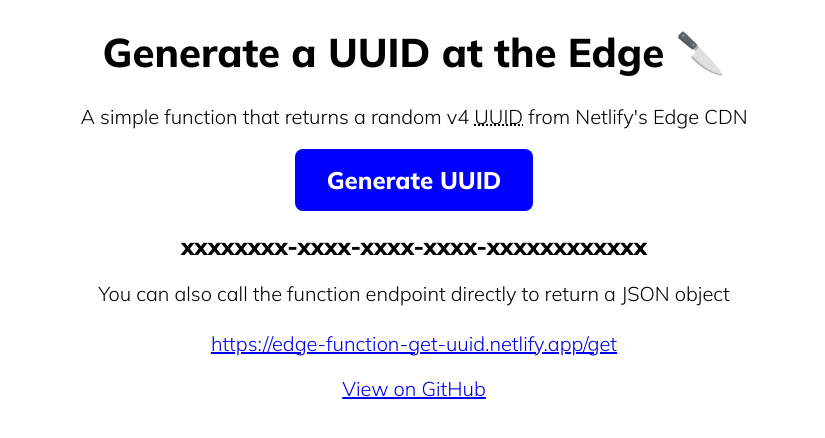
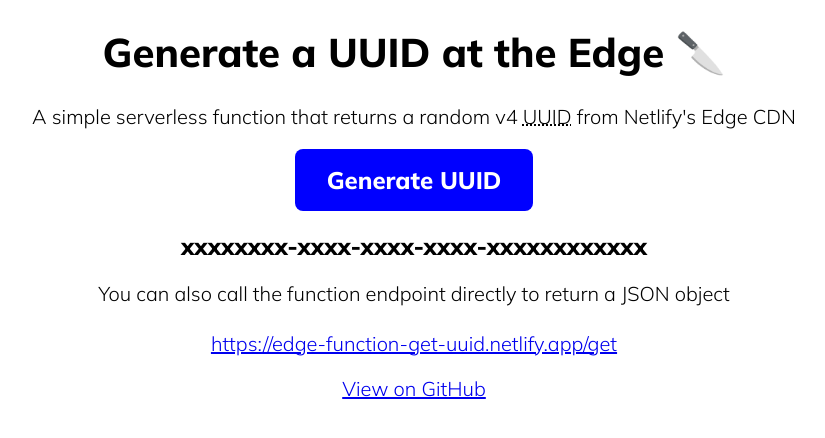
Before and after one commit to danurbanowicz/edge-function-get-uuid, a plain HTML site: page index.html in a window 1280 px wide. Shown: the whole page, without its empty margins (226-1051 px from the left). Drawn offline with Linux system fonts and the light colour scheme.

Commit message:
Improve descriptions

```diff
--- a/index.html
+++ b/index.html
@@ -16,7 +16,7 @@
   <body>
     <h1>Generate a UUID at the Edge 🔪</h1>
 
-    <p>A simple function that returns a random v4 <abbr title="Universally Unique Identifier">UUID</abbr> from Netlify's Edge CDN</p>
+    <p>A simple serverless function that returns a random v4 <abbr title="Universally Unique Identifier">UUID</abbr> from Netlify's Edge CDN</p>
 
     <button id="fetch-btn">Generate UUID</button>
     <h2 id="response-output">xxxxxxxx-xxxx-xxxx-xxxx-xxxxxxxxxxxx</h2>
```
Also changed, not shown: 1 other file.
